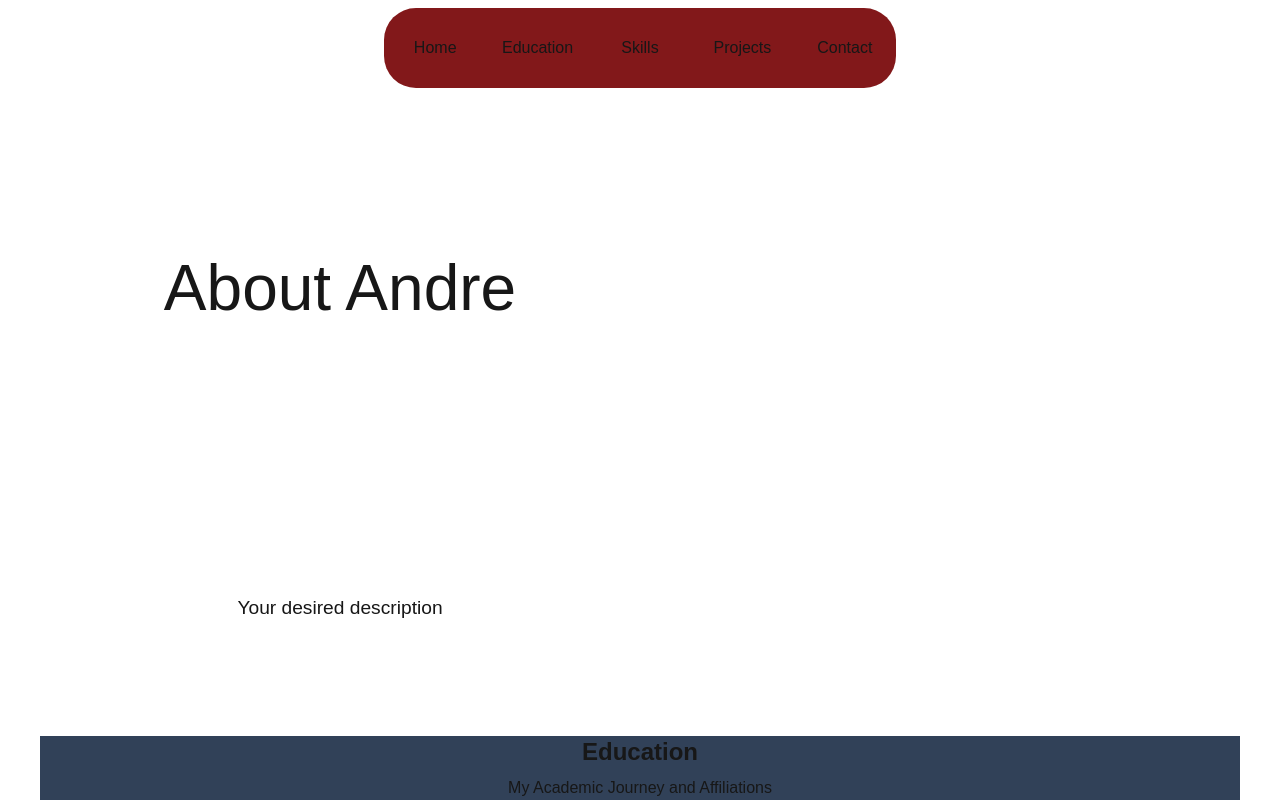
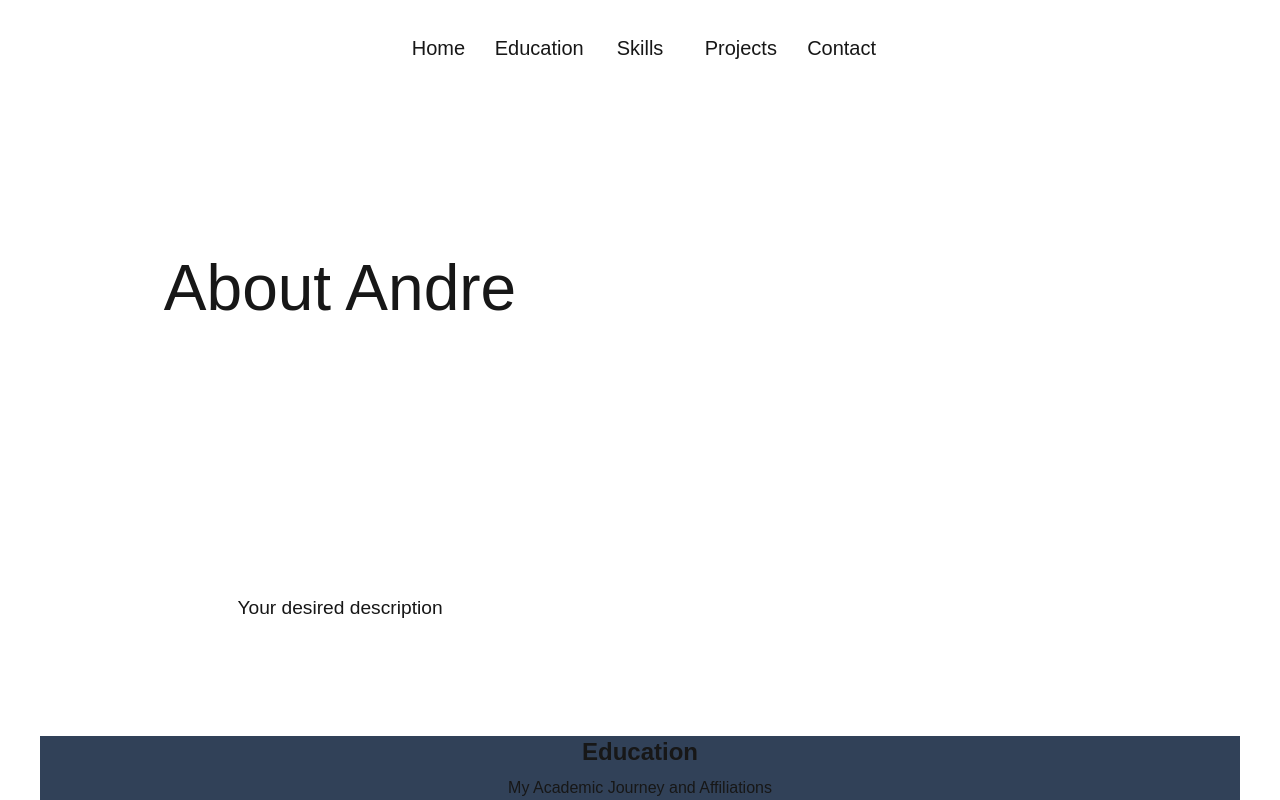
Before and after one commit to Neville-Onsomu/portfolio-for-one, a Next.js app in the folder portfolio-for-one/: page / in a window 1280 px wide. Shown: the top 800 px of the page. Built offline with nearby package versions, Linux system fonts and the light colour scheme.

Commit message:
navbar done. what's left is the color palette at the end.

```diff
--- a/portfolio-for-one/app/navbar.tsx
+++ b/portfolio-for-one/app/navbar.tsx
@@ -1,11 +1,11 @@
 export default function NavBar() {
     return(
-        <div className="sticky top-2 h-[10vh] w-[40vw] m-[1vh] place-self-center grid grid-cols-5 place-items-center bg-red-900 rounded-4xl p-0">
-            <a href="" className="duration-300 ease-in-out hover:scale-110">Home</a>
-            <a href="" className="duration-300 ease-in-out hover:scale-110">Education</a>
-            <a href="" className="duration-300 ease-in-out hover:scale-110">Skills</a>
-            <a href="" className="duration-300 ease-in-out hover:scale-110">Projects</a>
-            <a href="" className="duration-300 ease-in-out hover:scale-110">Contact</a>
+        <div className="sticky top-2 h-[10vh] min-w-[40vw] m-[1vh] place-self-center grid grid-cols-5 place-items-center bg-white/50 backdrop-blur-xs rounded-4xl p-1">
+            <a href="" className="text-xl duration-300 hover:scale-110 active:scale-95">Home</a>
+            <a href="" className="text-xl duration-300 hover:scale-110 active:scale-95">Education</a>
+            <a href="" className="text-xl duration-300 hover:scale-110 active:scale-95">Skills</a>
+            <a href="" className="text-xl duration-300 hover:scale-110 active:scale-95">Projects</a>
+            <a href="" className="text-xl duration-300 hover:scale-110 active:scale-95">Contact</a>
         </div>
     )
 }
```
